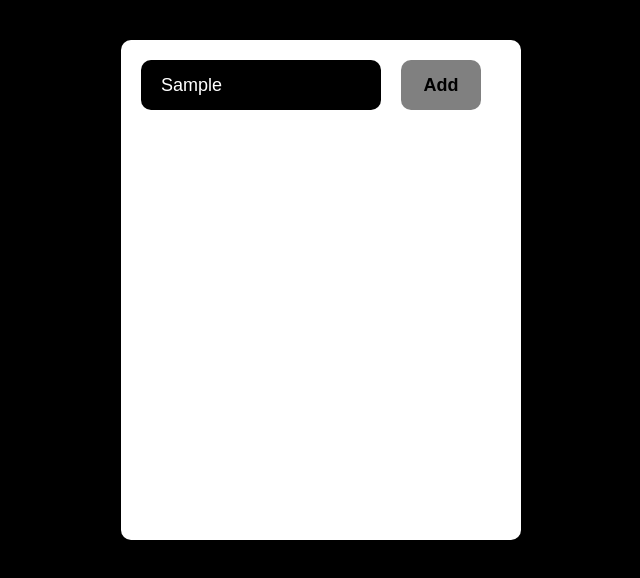
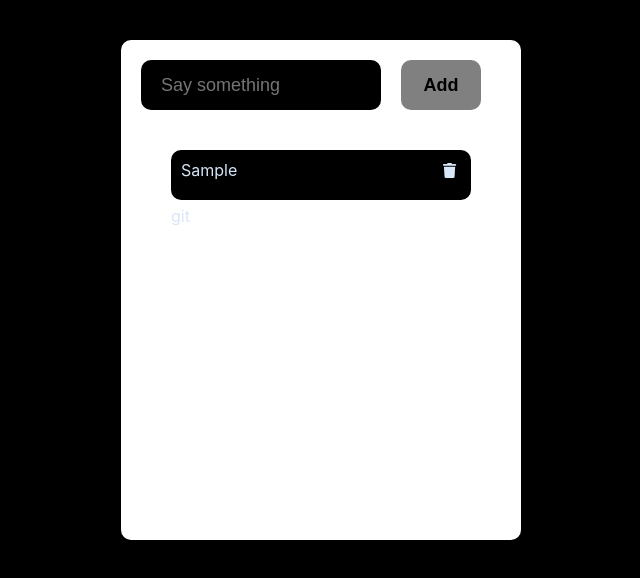
Before and after one commit to DeepakV404/todoapp, a React (Create React App) app: page / in a window 1280 px wide. Both pictures are taken after typing "Sample" into the empty fields and a click on the button "Add". Shown: the top 578 px of the page, without its empty margins (319-959 px from the left). Built offline with nearby package versions, Linux system fonts and the light colour scheme.

Commit message:
Added list items

```diff
--- a/package.json
+++ b/package.json
@@ -3,6 +3,9 @@
   "version": "0.1.0",
   "private": true,
   "dependencies": {
+    "@fortawesome/fontawesome-svg-core": "^1.2.28",
+    "@fortawesome/free-solid-svg-icons": "^5.13.0",
+    "@fortawesome/react-fontawesome": "^0.1.9",
     "@testing-library/jest-dom": "^4.2.4",
     "@testing-library/react": "^9.5.0",
     "@testing-library/user-event": "^7.2.1",
--- a/src/App.js
+++ b/src/App.js
@@ -1,6 +1,11 @@
 import React,{Component} from 'react';
 import logo from './logo.svg';
 import './App.css';
+import ListItems from './ListItems';
+import { library } from '@fortawesome/fontawesome-svg-core';
+import { faTrash } from '@fortawesome/free-solid-svg-icons';
+
+library.add(faTrash);
 
 class App extends Component{
   constructor(props){
@@ -31,7 +36,16 @@
   addItem(e){
     e.preventDefault();
     const newitem = this.state.currentItem;
-    console.log(newitem);
+    if(newitem.text !== ""){
+      const items = [...this.state.items, newitem];
+      this.setState({
+        items: items,
+        currentItem:{
+          text:"",
+          key:"",
+        }
+      })
+    }
   }
 
   render(){
@@ -44,6 +58,7 @@
           <button type="submit">Add</button>
         </form>
       </header>
+      <ListItems items = {this.state.items}></ListItems>
     </div>
   );
 }
--- /dev/null
+++ b/src/ListItems.css
@@ -0,0 +1,26 @@
+.list{
+     color: rgb(215, 231, 247);
+     width: 300px;
+     background-color: black;
+     height: 50px;
+     margin: 20px auto;
+     border-radius: 10px;
+
+}
+
+.list p{
+    padding: 10px;
+    position: relative;
+}
+.list p span{
+    position: absolute;
+    right: 10px;
+    cursor: pointer;
+}
+
+.faicons{
+    margin: 0 5px;
+    font-size: 15px;
+
+
+}
--- /dev/null
+++ b/src/ListItems.js
@@ -0,0 +1,25 @@
+import React from 'react';
+import './ListItems.css';
+import { FontAwesomeIcon } from '@fortawesome/react-fontawesome';
+
+function ListItems(props){
+    const items = props.items;
+    const listItems = items.map(item =>
+   {
+       return(
+           <div className="list" key="item.key">
+                <p>{item.text}
+                    <span>
+                        <FontAwesomeIcon className='faicons' icon="trash"/>
+                     </span>
+                </p>
+            git</div>
+            )
+    })
+
+
+    return(
+            <div>{listItems}</div>
+        )
+}
+export default ListItems;
```
Also changed, not shown: 1 other file (tests, documents, lock files or other folders).
